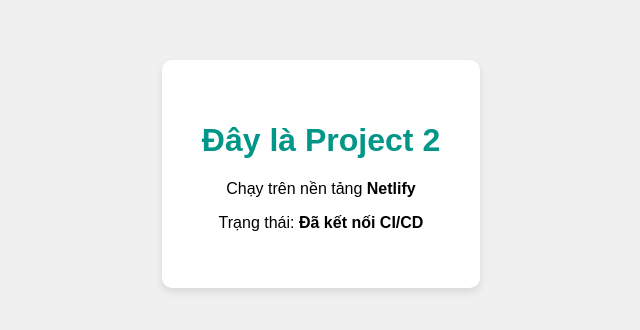
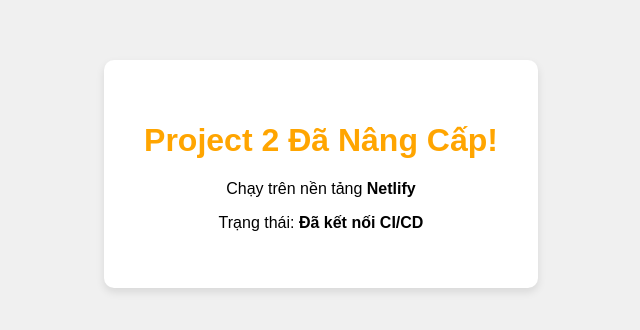
Before and after one commit to tuanlinh309/BaiThi-Project2, a plain HTML site: page index.html in a window 1280 px wide. Shown: the part 234-564 px from the top of the page, without its empty margins (319-959 px from the left). Drawn offline with Linux system fonts and the light colour scheme.

```diff
--- a/index.html
+++ b/index.html
@@ -7,12 +7,12 @@
     <style>
         body { background-color: #f0f0f0; font-family: Arial, sans-serif; display: flex; justify-content: center; align-items: center; height: 100vh; }
         .card { background: white; padding: 40px; border-radius: 10px; box-shadow: 0 4px 8px rgba(0,0,0,0.1); text-align: center; }
-        h1 { color: #009688; }
+        h1 { color: orange; }
     </style>
 </head>
 <body>
     <div class="card">
-        <h1>Đây là Project 2</h1>
+        <h1>Project 2 Đã Nâng Cấp!</h1>
         <p>Chạy trên nền tảng <b>Netlify</b></p>
         <p>Trạng thái: <b>Đã kết nối CI/CD</b></p>
     </div>
```
